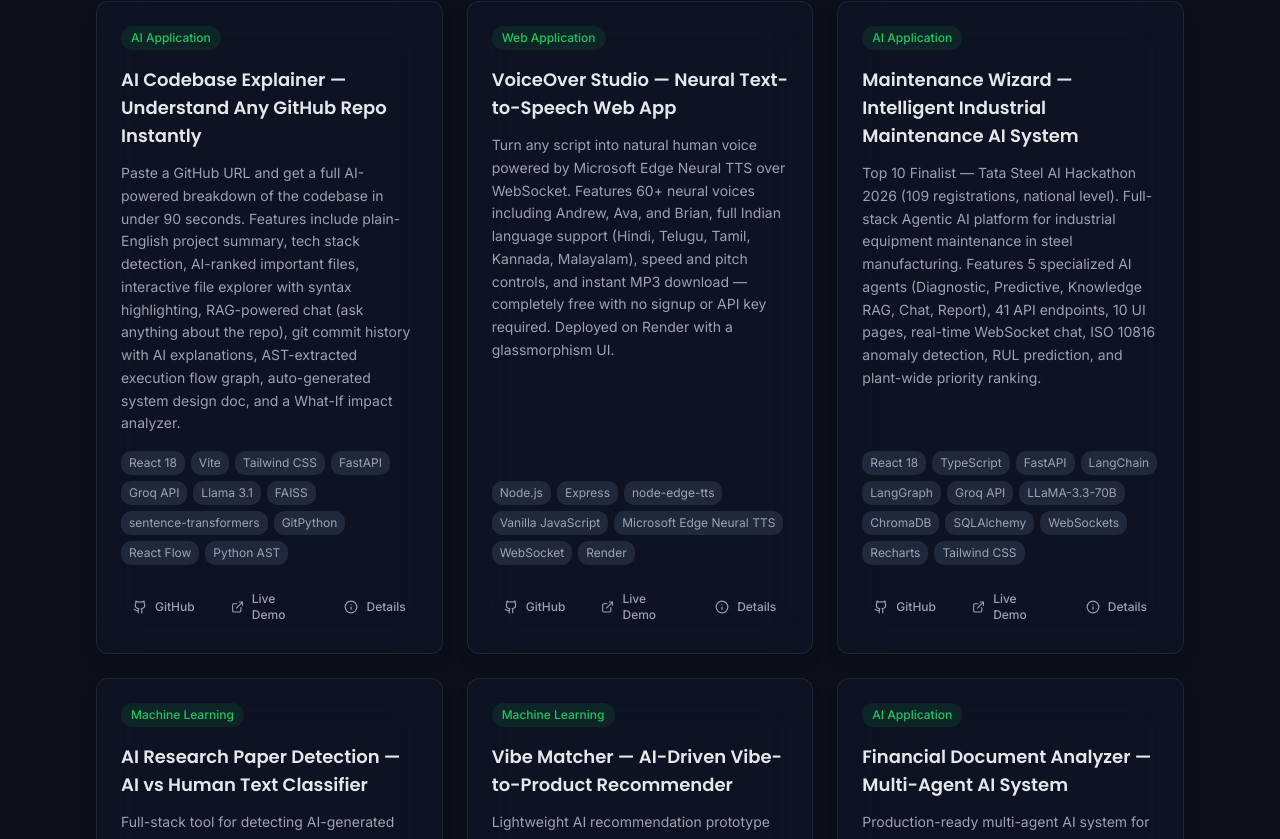
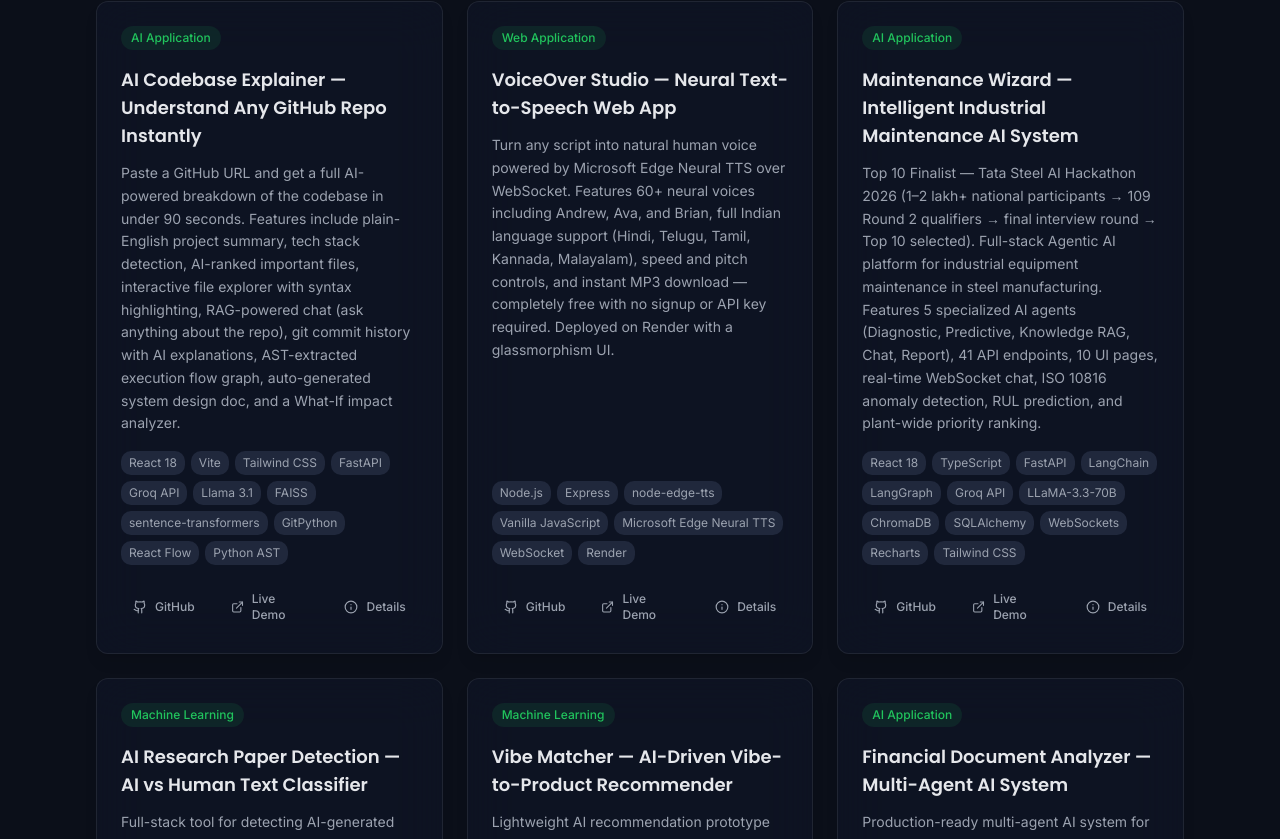
Before and after one commit to Shahidshaik999/ShahidShaik-portfolio, a React (Vite) app: page / in a window 1280 px wide. Shown: the part 5221-6060 px from the top of the page. Built offline with nearby package versions, Linux system fonts and the light colour scheme; the HTML template or start-up script is replaced by a standard one.

Commit message:
Update Tata Steel hackathon scale - 1-2 lakh participants, 109 round 2, top 10 final

```diff
--- a/src/components/Achievements.tsx
+++ b/src/components/Achievements.tsx
@@ -6,7 +6,7 @@ const achievements = [
   {
     title: "Tata Steel AI Hackathon 2026 — Round 2",
     position: "Top 10 National Finalist",
-    description: "Selected as a Top 10 Finalist out of 109 registered participants in the Tata Steel AI Hackathon 2026 Round 2: Agentic AI Challenge. Built Maintenance Wizard — a full-stack Agentic AI platform for industrial equipment maintenance using LangChain, LangGraph, Groq LLaMA-3.3-70B, FastAPI, and React — addressing a real-world problem statement from one of India's largest steel producers.",
+    description: "Competed against 1–2 lakh+ participants nationally. Cleared Round 1 to qualify among 109 shortlisted for Round 2: Agentic AI Challenge, then advanced to the final interview round where only a handful were selected — finishing in the Top 10. Built Maintenance Wizard, a full-stack Agentic AI platform for industrial equipment maintenance, using LangChain, LangGraph, Groq LLaMA-3.3-70B, FastAPI, and React for one of India's largest steel producers.",
     link: "https://ai-hackathon-tata-round-2.vercel.app/",
   },
   {
--- a/src/components/Projects.tsx
+++ b/src/components/Projects.tsx
@@ -28,7 +28,7 @@ const projects = [
     category: "AI Application",
     stack: ["React 18", "TypeScript", "FastAPI", "LangChain", "LangGraph", "Groq API", "LLaMA-3.3-70B", "ChromaDB", "SQLAlchemy", "WebSockets", "Recharts", "Tailwind CSS"],
     description:
-      "Top 10 Finalist — Tata Steel AI Hackathon 2026 (109 registrations, national level). Full-stack Agentic AI platform for industrial equipment maintenance in steel manufacturing. Features 5 specialized AI agents (Diagnostic, Predictive, Knowledge RAG, Chat, Report), 41 API endpoints, 10 UI pages, real-time WebSocket chat, ISO 10816 anomaly detection, RUL prediction, and plant-wide priority ranking.",
+      "Top 10 Finalist — Tata Steel AI Hackathon 2026 (1–2 lakh+ national participants → 109 Round 2 qualifiers → final interview round → Top 10 selected). Full-stack Agentic AI platform for industrial equipment maintenance in steel manufacturing. Features 5 specialized AI agents (Diagnostic, Predictive, Knowledge RAG, Chat, Report), 41 API endpoints, 10 UI pages, real-time WebSocket chat, ISO 10816 anomaly detection, RUL prediction, and plant-wide priority ranking.",
     github: "https://github.com/Shahidshaik999/AI_hackathon_TATA_Round_2",
     demo: "https://ai-hackathon-tata-round-2.vercel.app/",
   },
```
